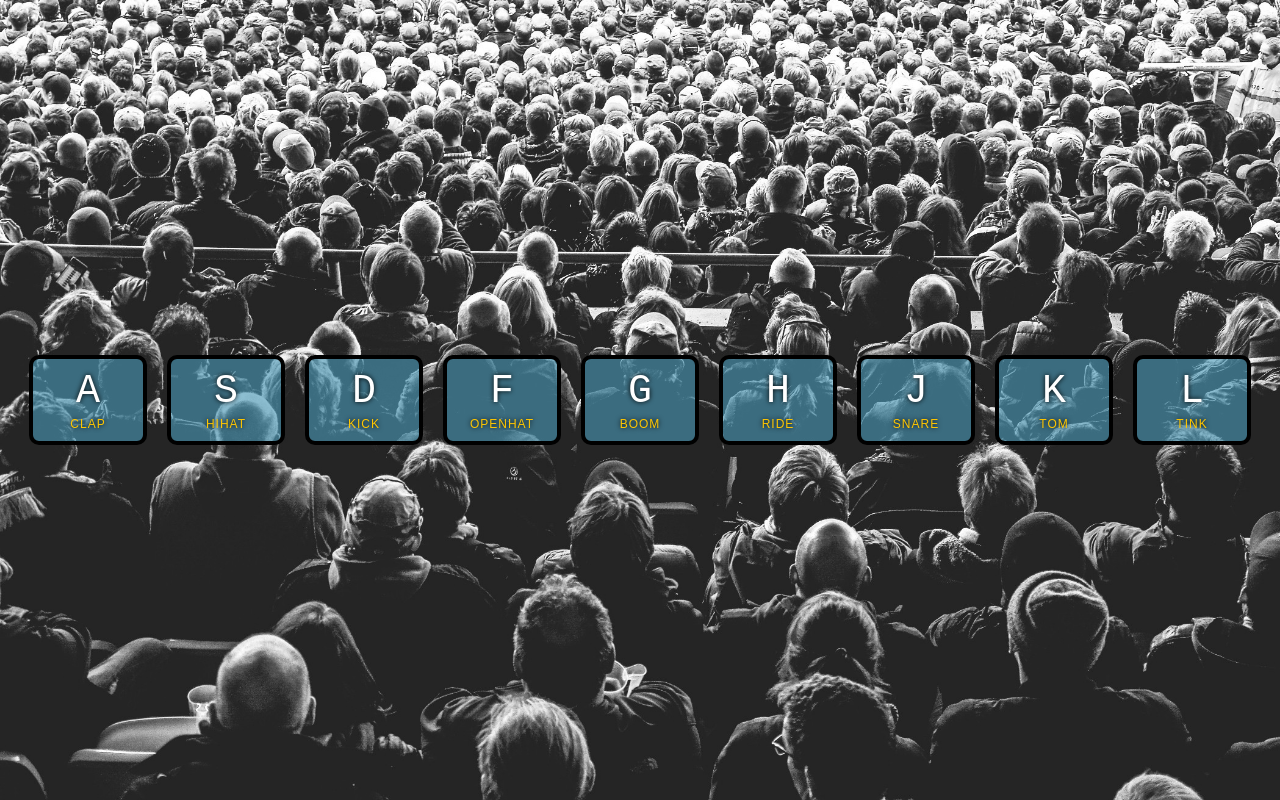
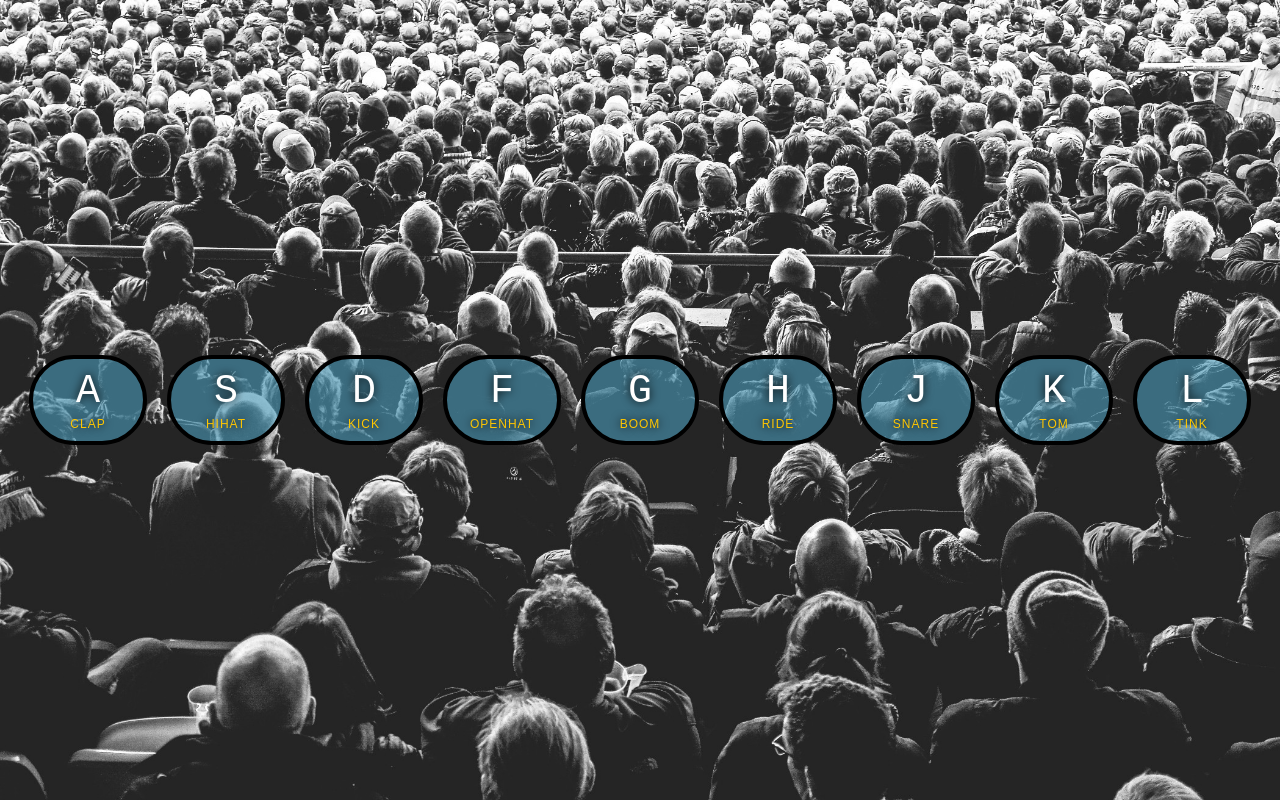
Before and after one commit to Muni1503/30Days30JsProjects, a plain HTML site: page day1/index.html in a window 1280 px wide. Drawn offline with Linux system fonts and the light colour scheme.

Commit message:
day1 drumstick project modification

```diff
--- a/day1/index.html
+++ b/day1/index.html
@@ -60,22 +60,27 @@
   <audio data-key="76" src="sounds/tink.wav"></audio>
 
 <script>
-  function removeTransition(e) {
-    if (e.propertyName !== 'transform') return;
-    e.target.classList.remove('playing');
-  }
 
   function playSound(e) {
     const audio = document.querySelector(`audio[data-key="${e.keyCode}"]`);
     const key = document.querySelector(`div[data-key="${e.keyCode}"]`);
     if (!audio) return;
 
+
     key.classList.add('playing');
     audio.currentTime = 0;
     audio.play();
   }
 
-  const keys = Array.from(document.querySelectorAll('.key'));
+  function removeTransition(e) {
+
+    if (e.propertyName !== 'transform') return;
+    e.target.classList.remove('playing');
+  }
+
+
+  const keys = document.querySelectorAll('.key');
+  console.log(keys)
   keys.forEach(key => key.addEventListener('transitionend', removeTransition));
   window.addEventListener('keydown', playSound);
 
--- a/day1/style.css
+++ b/day1/style.css
@@ -12,7 +12,7 @@ html {
 
   .keys {
     display: flex;
-    flex: 1;
+
     min-height: 100vh;
     align-items: center;
     justify-content: center;
@@ -20,7 +20,7 @@ html {
 
   .key {
     border: .4rem solid black;
-    border-radius: 10px;
+    border-radius: 100px;
     margin: 1rem;
     font-size: 1.5rem;
     padding: 1rem .5rem;
@@ -29,7 +29,7 @@ html {
     text-align: center;
     color: white;
     background: rgba(75, 154, 185, 0.61);
-    text-shadow: 0 0 .5rem black;
+    text-shadow: 0 0 1rem black;
   }
 
   .playing {
@@ -43,7 +43,7 @@ html {
     font-size: 4rem;
   }
 
-  .sound {
+   .sound {
     font-size: 1.2rem;
     text-transform: uppercase;
     letter-spacing: .1rem;
```
